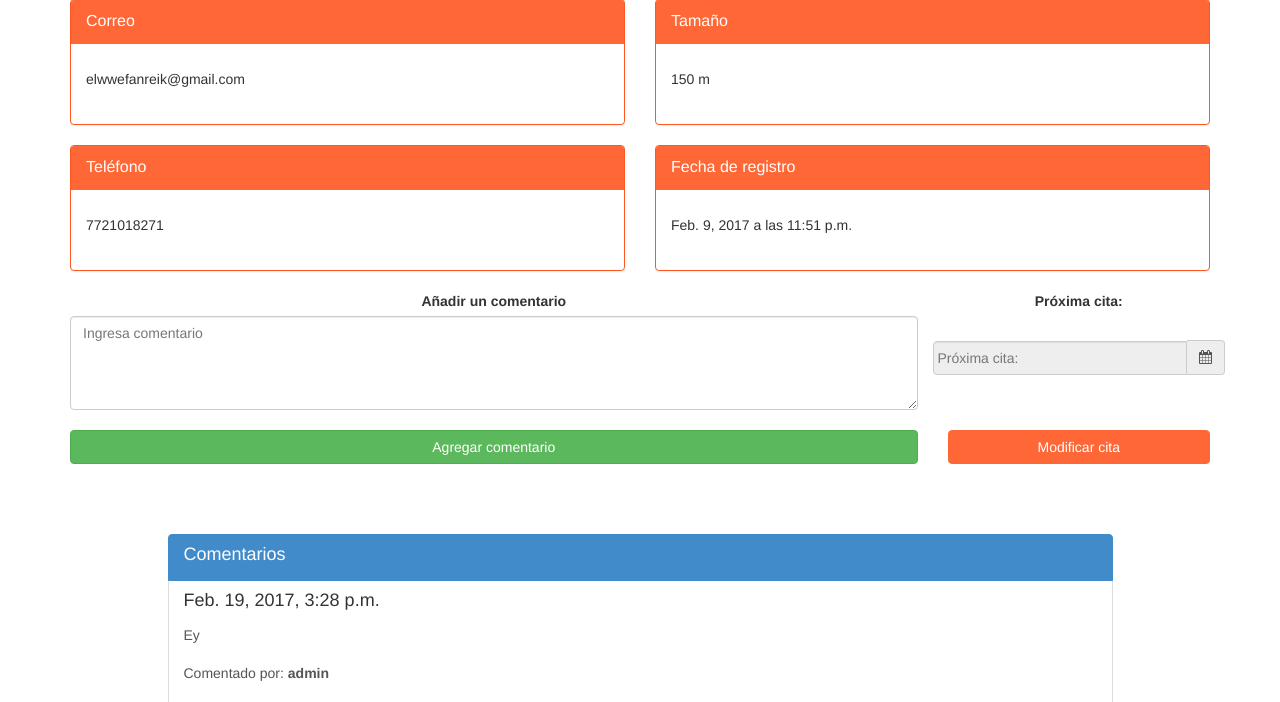
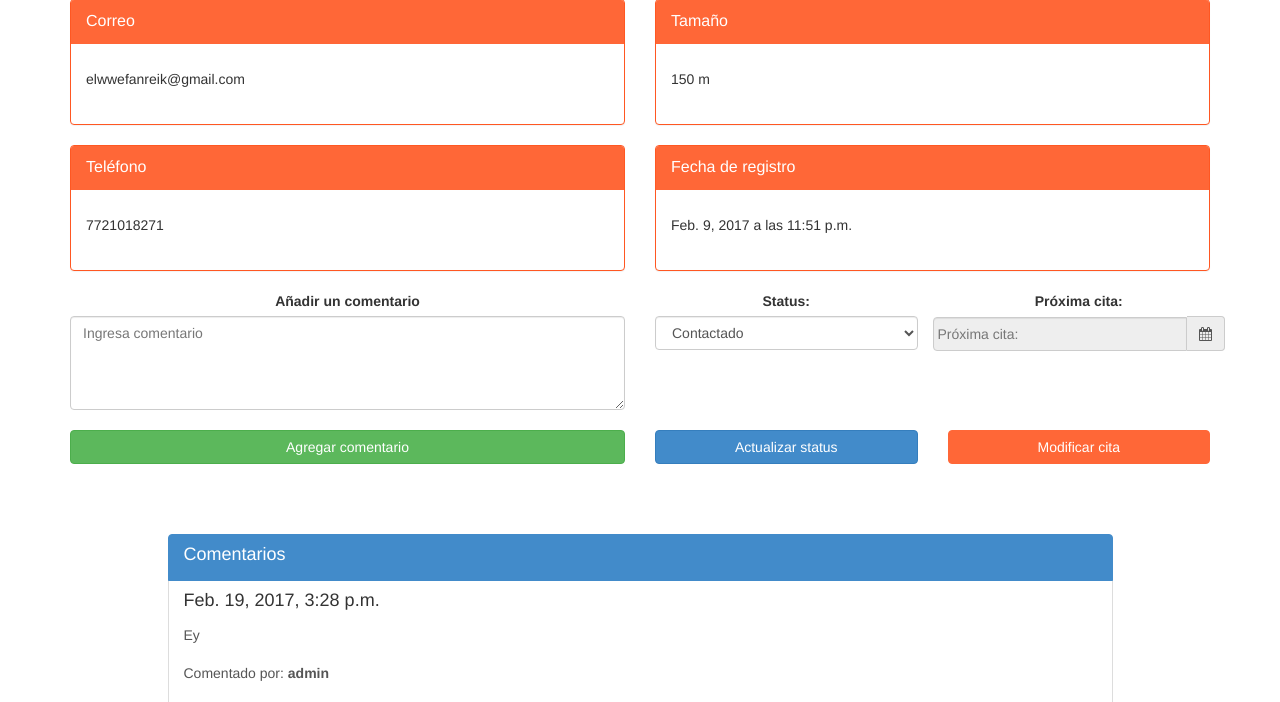
Before and after one commit to Serchcode/terrenofacil, a Django app: template Clientes/templates/clientes/detalle.html in a window 1280 px wide. Shown: the part 236-938 px from the top of the page. Run offline with Django 3.2, Linux system fonts and the light colour scheme; the template is opened without the code that fills it: values that come from a table or form of the project are taken from there, others are empty; data comes from the database, SQL or seed files in the repository; both versions use the stored data as it was after the commit; parts of the project's set-up code (start-up, migrations or seed data) failed here and were passed over; some libraries are stand-ins or nearby versions.

Commit message:
Se añade el status

```diff
--- a/Clientes/forms.py
+++ b/Clientes/forms.py
@@ -35,11 +35,18 @@ class ClienteForm(forms.ModelForm):
 
 class EditRegistro(forms.ModelForm):
 
+	STATUS_CHOICES = (
+		('verde','Contactado'),
+		('amarillo','En proceso'),
+		('rojo','Sin atender')
+		)
+
 	cita = forms.CharField(widget=forms.TextInput(attrs={'placeholder': 'Próxima cita: ','class':'validate form-control formclass datepicker','name':'cita','id':'cita','aria-describedby':'addon','readonly':'true'}))
+	status = forms.CharField(widget=forms.Select(choices=STATUS_CHOICES, attrs={'class':'selectpicker form-control formclass','required':'true'}))
 
 	class Meta:
 		model = Cliente
-		fields = ['cita']
+		fields = ['cita','status']
 
 class CommentsForm(forms.ModelForm):
 
--- a/Clientes/models.py
+++ b/Clientes/models.py
@@ -32,7 +32,7 @@ class Cliente(models.Model):
 	fecha = models.DateField(auto_now_add=True, blank=True,null=True)
 	hora = models.TimeField(auto_now_add=True, blank=True, null=True)
 	comentario = models.TextField(blank=True, null=True)
-	status = models.CharField(max_length=10, choices=STATUS_CHOICES, default="rojo")
+	status = models.CharField(max_length=10, choices=STATUS_CHOICES, default="rojo", blank=True, null=True)
 	cerrado = models.BooleanField(default=False, blank=True)
 	cita = models.DateField(default=None, blank=True, null=True)
 
--- a/Clientes/templates/clientes/detalle.html
+++ b/Clientes/templates/clientes/detalle.html
@@ -95,12 +95,16 @@
 		  {%csrf_token%}
         <div class="row">
           <div class="form-group">
-              <div class="col-lg-9 col-md-9 col-sm-12 col-xs-12 text-center">
+              <div class="col-lg-6 col-md-6 col-sm-12 col-xs-12 text-center">
                 <label for="comentario">Añadir un comentario</label>
                   {{comentariosform.coment}}
               </div>
+              <div class="col-lg-3 col-md-3 col-sm-12 col-xs-12 text-center">
+              <div class="text-center"><label for="status" class=>Status:</label></div>
+                  {{editform.status}}
+              </div>
               <div class="text-center"><label for="cita" class=>Próxima cita:</label></div>
-              <div class="col-lg-3 col-md-3 col-sm-12 col-xs-12 text-center input-group date" data-provide="datepicker" style="padding-top:2%;">
+              <div class="col-lg-3 col-md-3 col-sm-12 col-xs-12 text-center input-group date" data-provide="datepicker">
                   {{editform.cita}}
                   <span class="input-group-addon" id="addon">
                       <i class="fa fa-calendar"></i>
@@ -112,8 +116,11 @@
           <input type="hidden" id="hidden" name="hidden">
           <input type="hidden" id="aidi" name="aidi" value="{{registro.id}}">
           <div class="row">
-              <div class="col-lg-9 col-md-9 col-sm-12 col-xs-12 text-center commentButtonDiv">
+              <div class="col-lg-6 col-md-6 col-sm-12 col-xs-12 text-center commentButtonDiv">
                   <input type="submit" class="btn btn-success parapost" id="comentarioBtn" value="Agregar comentario" style="width:100%;">
+              </div>
+              <div class="col-lg-3 col-md-3 col-sm-12 col-xs-12 text-center commentButtonDiv">
+                  <input type="submit" class="btn btn-primary parapost" id="status" value="Actualizar status" style="width:100%; color: #fff !important;">
               </div>
               <div class="col-lg-3 col-md-3 col-sm-12 col-xs-12 text-center">
                   <a class="btn detailuser showActualizar blankcolor" style="width:100%;  color: #fff !important;">Modificar cita</a>
@@ -188,16 +195,46 @@
 {% block otherscripts %}
     <script>
         $(document).ready(function(){
+
+
             $('.datepicker').datepicker({
               format: 'yyyy-mm-dd',
             });
+
             $('.actualizarCita').css("display","none");
+
+            $('#id_status option').each(function(){
+                var value = $(this).val();
+                if(value == 'verde')
+                {
+                    $(this).css('background-color','#2ECC40');
+                    $(this).css('color','#fff');
+                }
+                else if(value == 'amarillo')
+                {
+                    $(this).css('background-color','#FFDC00');
+                    $(this).css('color','#fff');
+                }
+                else
+                {
+                    $(this).css('background-color','#FF4136');
+                    $(this).css('color','#fff');
+                }
+            });
+
             $('#comentario').removeAttr('required');
+
             $('.success').addClass("alert alert-success");
+
             $('.success').attr("role", "alert");
+
             $('.error').addClass("alert alert-danger");
+
             $('.error').attr("role", "alert");
+
             $('.datepicker').attr("disabled","true");
+
+
 
         });
 
--- a/Clientes/views.py
+++ b/Clientes/views.py
@@ -85,6 +85,12 @@
 				#	fecha_save = fecha.save(commit=False)
 				#	fecha_save.save()
 				#	messages.success(request, "Cita actualizada")
+			elif data == 'status':
+				registro = Cliente.objects.get(pk = int(aidi))
+				registro.status = request.POST.get('status')
+				print(registro.status)
+				registro.save()
+
 			return redirect('seguimiento:detalle', id = int(aidi))
 		else:
 			raise PermissionDenied
```
Also changed, not shown: Clientes/migrations/0015_auto_20170219_1515.py (added), db.sqlite3.
